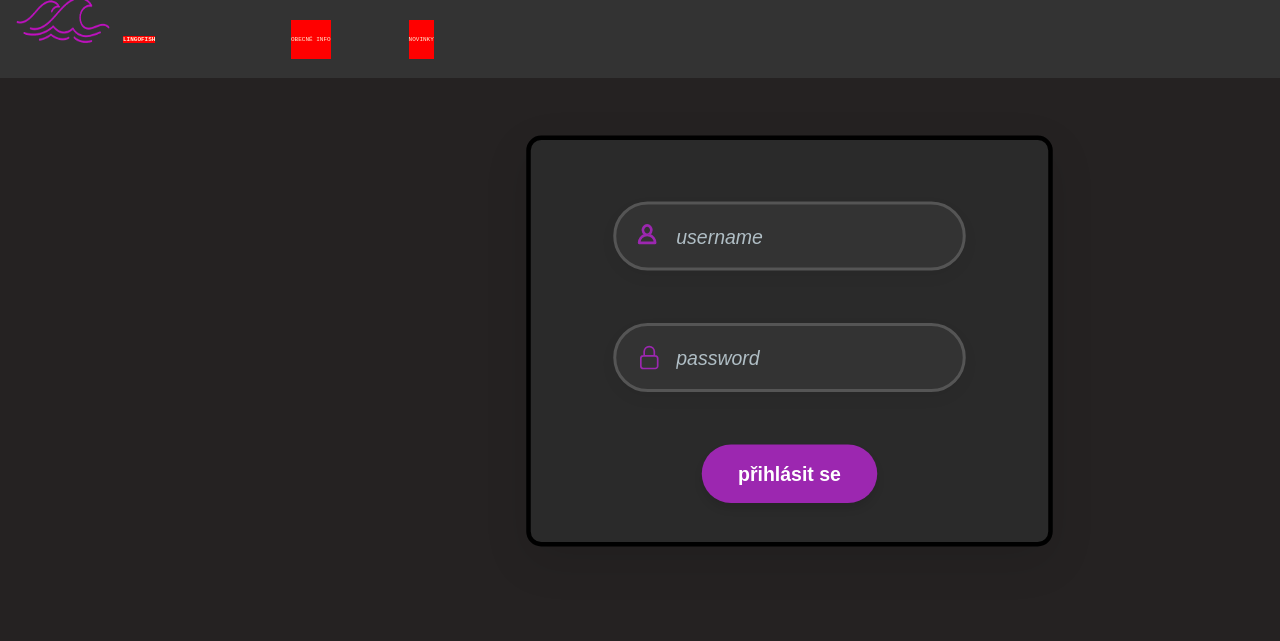
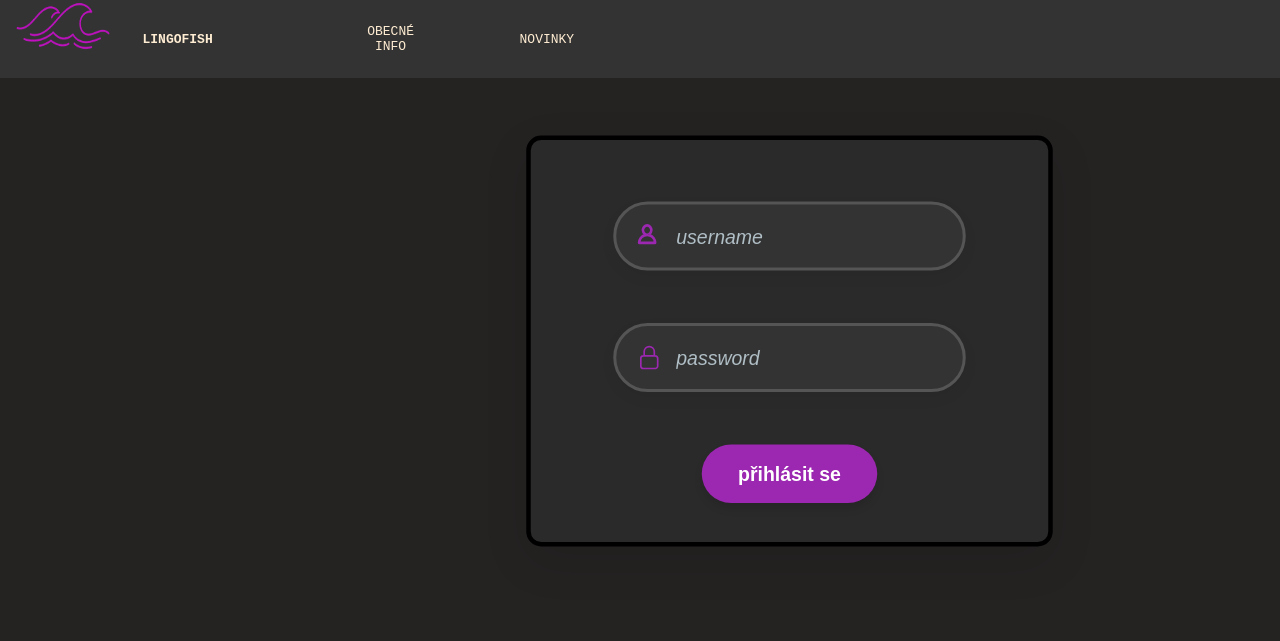
Before and after one commit to OrMichal/LingoFish, a website: page public/index.html in a window 1280 px wide. Drawn offline with Linux system fonts and the light colour scheme.

Commit message:
doděláno přihlašování a navbary.

```diff
--- a/models/User.js
+++ b/models/User.js
@@ -8,9 +8,12 @@ const userSchema = new mongoose.Schema({
 
 userSchema.pre("save", async function (next) {
     if (!this.isModified("password")) return next();
+    console.log("Hashing password:", this.password); // Debugging
     this.password = await bcrypt.hash(this.password, 10);
+    console.log("Hashed password:", this.password); // Debugging
     next();
 });
+
 
 userSchema.methods.isValidPassword = async function (password) {
     return await bcrypt.compare(password, this.password);
--- a/public/prihlaseni.js
+++ b/public/prihlaseni.js
@@ -19,10 +19,11 @@ LgnButton.addEventListener('click', async (event) => {
 
         const data = await resp.json();
         if (resp.ok) {
-            alert("Login successful");
             console.log("Token: ", data.token);
 
             localStorage.setItem("authToken", data.token);
+            window.location.href = "./weby/main.html";
+
         } else {
             alert(data.message || "Login failed");
         }
--- a/public/stylesheets/importedStyles/BaseNavBarStyle.css
+++ b/public/stylesheets/importedStyles/BaseNavBarStyle.css
@@ -10,34 +10,39 @@
     display: flex;
     justify-content: space-between;
     align-items: center;
+    width: 100%;
 }
 
 .navBar-nav {
     list-style: none;
     padding: 0;
     margin: 0;
+
     display: flex;
     flex-direction: row;
+    gap: 1rem; /* Mezera mezi položkami */
     align-items: center;
-    height: 100%;
-    justify-content: space-between; /* přidá prostor mezi položkami */
+    justify-content: flex-start; /* Zarovnáno vlevo */
 }
+
 
 .navBar-nav:hover {
     cursor: default;
 }
 
 .nav-item {
-    transition: color 250ms;
-    margin-right: 6rem; /* zkontroluj, jestli není příliš velký */
-    display: block;
+    width: auto;
+    z-index: 1000; /* Viditelnost nad ostatními prvky */
+    padding: 1rem; /* Zvětší prostor kolem textu */
+    display: block; /* Zajistí zobrazení bloku */
+    text-transform: uppercase; /* Velká písmena */
+    color: #fff; /* Bílý text */
+    /*background-color: red; /* Červené pozadí pro testování */
+    font-size: 1rem; /* Čitelná velikost textu */
+    margin: 0.5rem 1rem; /* Mezera mezi položkami */
+    transition: color 250ms, background-color 250ms;
+}
 
-    background-color: red;
-    transition: 0.5s ease;
-    cursor: pointer;
-    text-transform: uppercase;
-    color: #fff; /* zajistí, že text bude bílý a dobře viditelný */
-}
 
 .nav-item:hover {
     transition-delay: 0.5s;
@@ -47,9 +52,10 @@
 .nav-itemH1 {
     margin-left: 3rem; /* přidáno margin pro lepší umístění */
     margin-right: 3rem;
+    margin-top: 2%;
     display: block;
     height: auto;
-    width: 200px;
+    width: 50%;
     display: flex;
 }
 
@@ -65,8 +71,7 @@
 }
 
 #item {
-    font-size: 2%;
-    background: red;
+    font-size: 1rem;
     border: none;
     padding: 1em 1.5em;
     color: #ffedd3;
--- a/public/stylesheets/importedStyles/sideNavBarStyle.css
+++ b/public/stylesheets/importedStyles/sideNavBarStyle.css
@@ -1,5 +1,5 @@
 
-.navBar2{
+.navBar2 {
     margin-top: 6.25rem;
     border-style: solid;
     background-color: rgb(37, 34, 34);
@@ -10,6 +10,8 @@
     height: 92vh;
     transition: 400ms;
     list-style: none;
+    left: 0; /* Umístí panel úplně vlevo */
+    top: 0; /* Ujistí se, že začíná od vrcholu stránky */
 }
 
 .navBar2-text{
```
Also changed, not shown: public/skript1.js (+20 -0 lines), server.js (+9 -2 lines).
